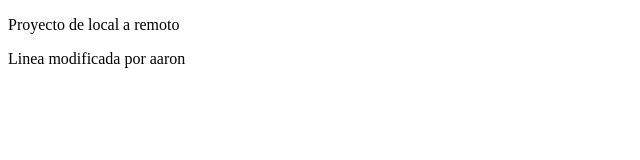
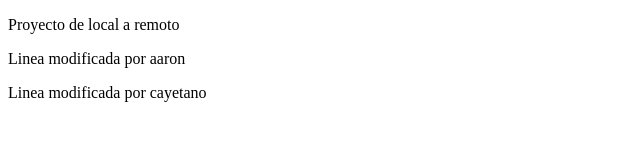
Before and after one commit to AaronGH09/proylocal-remoto-aaron-, a plain HTML site: page index.html in a window 1280 px wide. Shown: the whole page, without its empty margins (0-640 px from the left). Drawn offline with Linux system fonts and the light colour scheme.

Commit message:
Linea añadida por Cayetano

```diff
--- a/index.html
+++ b/index.html
@@ -8,5 +8,6 @@
 <body>
     <p>Proyecto de local a remoto</p>
     <p>Linea modificada por aaron</p>
+    <p>Linea modificada por cayetano</p>
 </body>
 </html>
```
